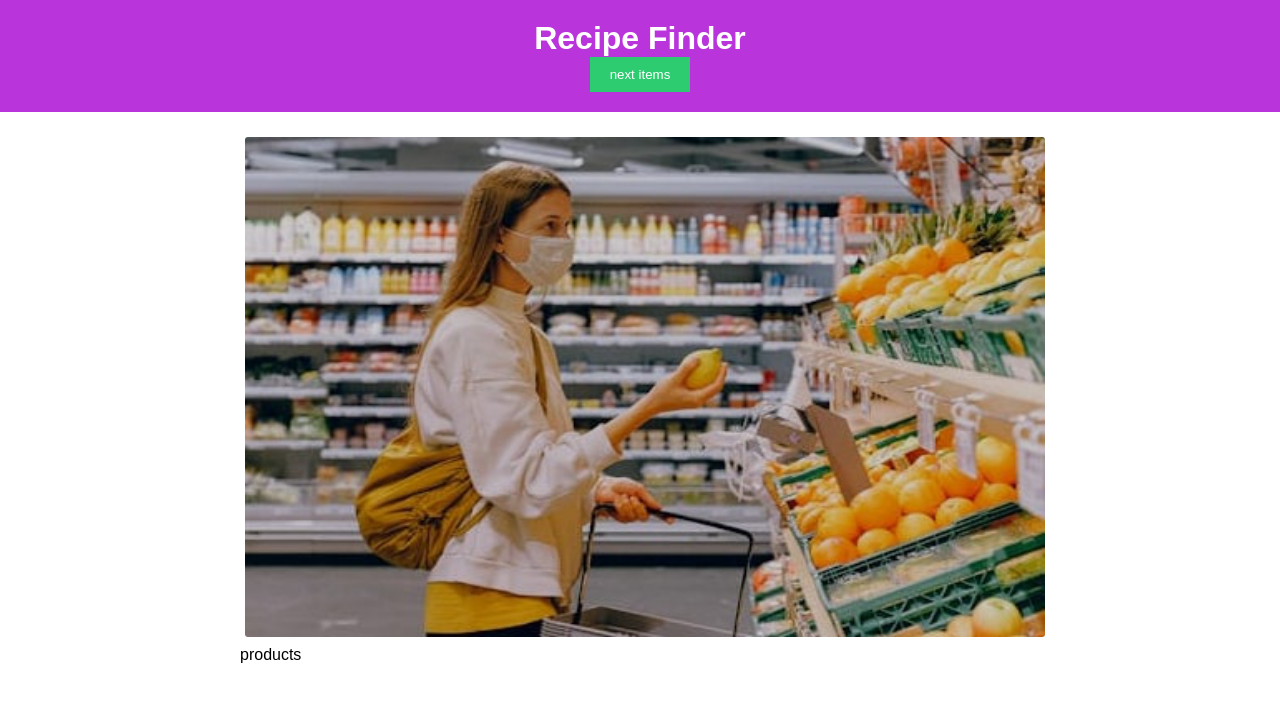
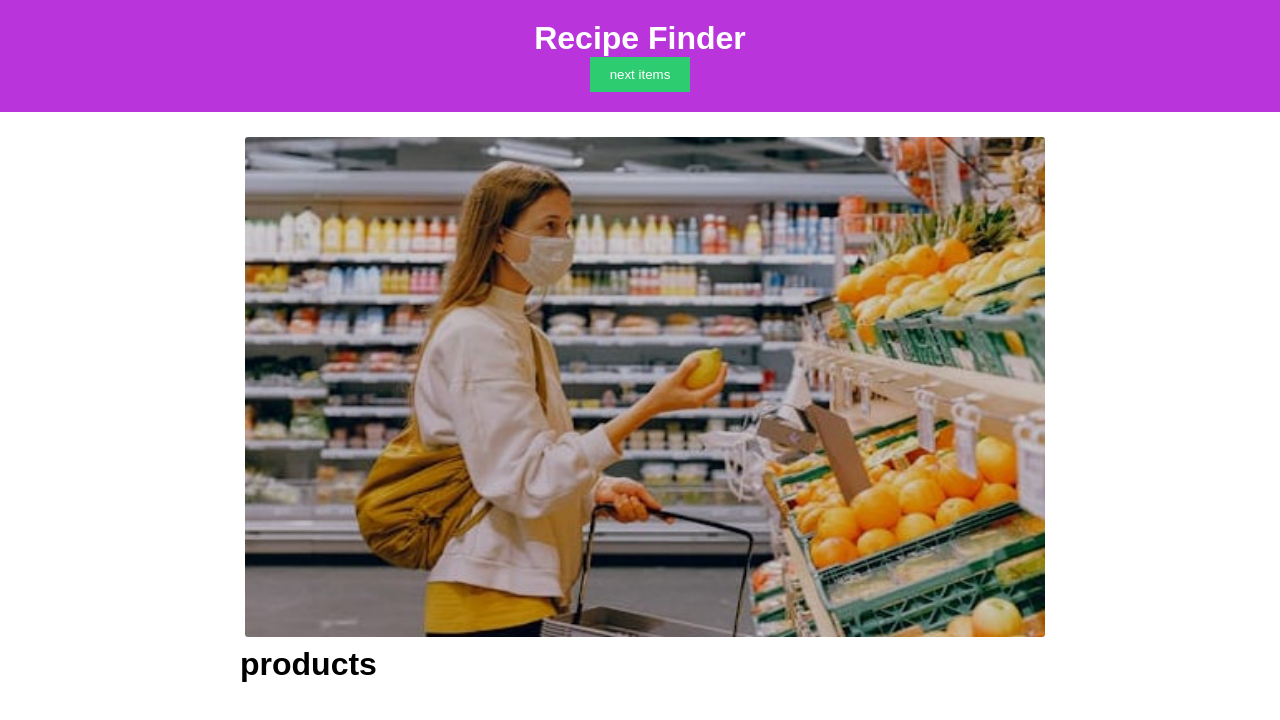
Before and after one commit to hannaailan/web, a plain HTML site: page index.html in a window 1280 px wide. Drawn offline with Linux system fonts and the light colour scheme.

Commit message:
Update index.html

```diff
--- a/index.html
+++ b/index.html
@@ -15,7 +15,7 @@
 
     <div class="container">
         <img src="pics/supermarket.png" id="image">
-        <span id="name">products</span>
+        <h1 id="name">products</h1>
     </div>
     <script src="script.js"></script>
 </body>
```
